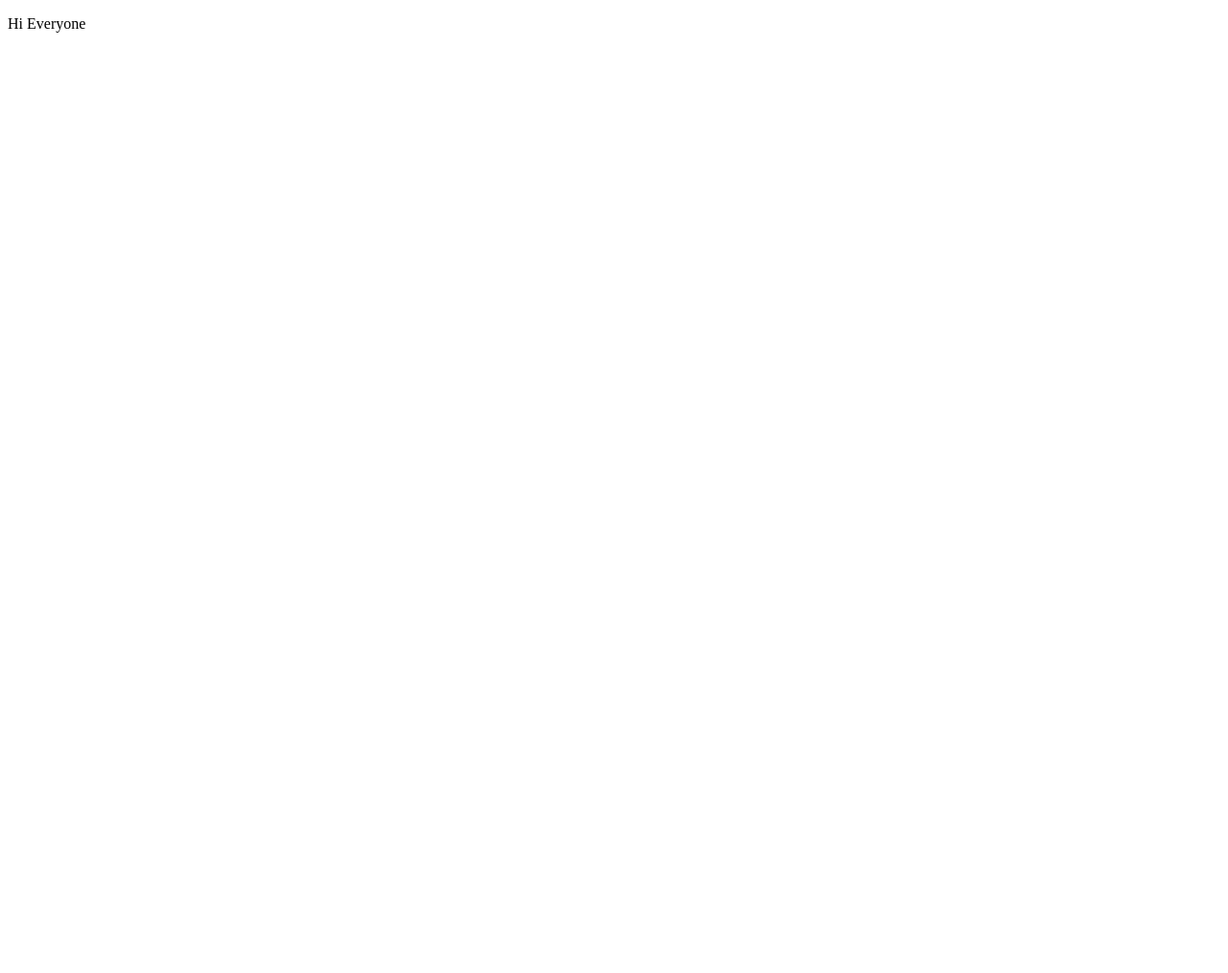
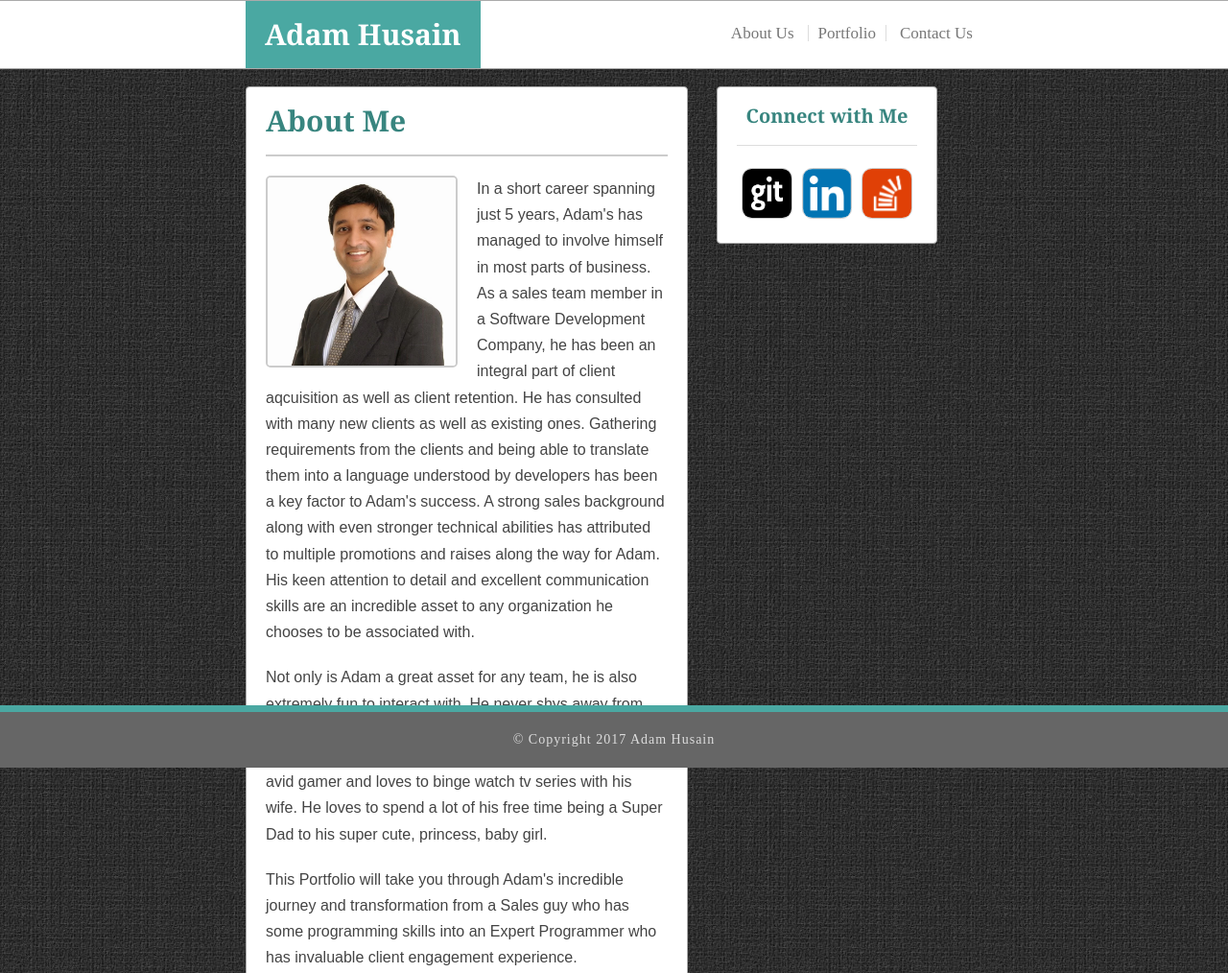
Before and after one commit to medaman/medaman.github.io, a plain HTML site: page index.html in a window 1280 px wide. Shown: the top 1014 px of the page at 96% size. Before the commit the page ends 800 px from the top, so only its background shows below. Drawn offline with Linux system fonts and the light colour scheme.

Commit message:
added Basic Portfolio

```diff
--- /dev/null
+++ b/assets/css/reset.css
@@ -0,0 +1,48 @@
+/* http://meyerweb.com/eric/tools/css/reset/
+   v2.0 | 20110126
+   License: none (public domain)
+*/
+
+html, body, div, span, applet, object, iframe,
+h1, h2, h3, h4, h5, h6, p, blockquote, pre,
+a, abbr, acronym, address, big, cite, code,
+del, dfn, em, img, ins, kbd, q, s, samp,
+small, strike, strong, sub, sup, tt, var,
+b, u, i, center,
+dl, dt, dd, ol, ul, li,
+fieldset, form, label, legend,
+table, caption, tbody, tfoot, thead, tr, th, td,
+article, aside, canvas, details, embed,
+figure, figcaption, footer, header, hgroup,
+menu, nav, output, ruby, section, summary,
+time, mark, audio, video {
+	margin: 0;
+	padding: 0;
+	border: 0;
+	font-size: 100%;
+	font: inherit;
+	vertical-align: baseline;
+}
+/* HTML5 display-role reset for older browsers */
+article, aside, details, figcaption, figure,
+footer, header, hgroup, menu, nav, section {
+	display: block;
+}
+body {
+	line-height: 1;
+}
+ol, ul {
+	list-style: none;
+}
+blockquote, q {
+	quotes: none;
+}
+blockquote:before, blockquote:after,
+q:before, q:after {
+	content: '';
+	content: none;
+}
+table {
+	border-collapse: collapse;
+	border-spacing: 0;
+}
--- /dev/null
+++ b/assets/css/style.css
@@ -0,0 +1,242 @@
+/***************************************************************
+MAIN - CSS
+***************************************************************/
+
+* {
+	box-sizing: border-box;
+}
+
+header{
+	border-bottom: 1px solid #aaa;
+	border-top: 1px solid #aaa;
+	position:fixed;
+	top:0;
+	left:0;
+	width: 100%;
+	background:white;
+}
+
+h1, h2{
+	font-size:30px;
+	font-family: Georgia;
+	font-weight: bold;
+}
+
+h1 {
+	color:#fff;
+	margin-left:20%;
+	padding:20px 20px;
+	float:left;
+	background:#4aa8a2;
+}
+
+h2 {
+	color:#38857f;
+	margin-bottom:20px;
+	padding-bottom:20px;
+	border-bottom: 2px solid #ccc;
+}
+
+h3 {
+	font-family: Georgia;
+	font-weight: bold;
+	font-size: 20px;
+	padding-bottom:20px;
+	margin-bottom:20px;
+	border-bottom: 1px solid #ddd;
+	color:#38857f;
+}
+
+li {
+	display:inline;
+	padding: 0px 5px;
+	border-right:1px solid #ddd;
+}
+
+li:last-child {
+	border-right:0px;
+}
+
+nav {
+	margin-right: 20%;
+	padding-top: 25px;
+	float:right;
+	color:#ddd;
+}
+
+nav > ul > li > a{
+	color:#777;
+	text-decoration: none;
+	padding:5px;
+	font-size:17px;
+}
+
+nav > ul > li > a:hover {
+	border-radius: 5px;
+	color: #fff;
+	background-color: #4aa8a2;
+}
+
+#mainBody {
+	background-image: url("../images/black-textile-pattern.jpg");
+	padding-bottom:50px;
+	min-height:90vh;
+	margin-top: 50px;
+}
+
+#bodyLeft {
+	margin:40px 30px 40px 20%;
+	border-radius: 4px;
+	border: 1px solid #aaa;
+	background-color: #fff;
+	padding:20px 20px 0px 20px;
+	width:36%;
+	float:left;
+}
+
+#bodyLeft:hover, #bodyRight:hover {
+  -webkit-box-shadow: 0px 0px 15px #fff;
+  -moz-box-shadow: 0px 0px 15px #fff;
+  box-shadow: 0px 0px 15px #fff;
+
+}
+
+#profilePic {
+	margin-right: 20px;
+	border: 2px solid #ccc;
+	border-radius: 5px;
+	width:200px;
+	float:left;
+}
+
+.bodyText {
+	font-family: Arial;
+	line-height: 1.7;
+	color:#444;
+	margin-bottom:20px;
+}
+
+#bodyRight{
+	text-align: center;
+	margin:0 20% 0 0 ;
+	border-radius: 4px;
+	border: 1px solid #aaa;
+	margin-top:40px;
+	background-color: #fff;
+	padding:20px;
+	width:18%;
+	float:left;
+}
+
+.socialIcons {
+	width:28%;
+	margin:1.5%;
+	border: 1px solid #ccc;
+	border-radius:20%;
+	background: white;
+}
+
+.socialIcons:hover {
+	background:#4aa8a2;
+  border: 2px solid #ccc;
+  width:35%;
+  margin: -3.5%;
+  -webkit-transition: all .5s ease-out;
+  -moz-transition: all .5s ease-out;
+  -o-transition: all .5s ease-out;
+  -webkit-box-shadow: 0px 0px 30px #000;
+  -moz-box-shadow: 0px 0px 30px #000;
+  box-shadow: 0px 0px 30px #000;
+}
+
+footer {
+	letter-spacing: 1px;
+	color:#ddd;
+	position: fixed;
+	left: 0px;
+	bottom: 0px;
+	width:100%;
+	text-align:center;
+	padding:22px;
+	-webkit-column-rule: #eee;
+	-moz-column-rule: #eee;
+	-o-column-rule: #eee;
+	column-rule: #eee;
+	font-size:14px;
+	background:#666;
+	border-top:7px solid #4aa8a2;
+}
+
+.clearfix {
+	clear:both;
+}
+
+/***************************************************************
+CONTACT - CSS
+***************************************************************/
+
+#contactForm > label {
+	display:block;
+	margin-top:10px;
+	color:#333;
+}
+
+.textInput {
+	width:100%;
+	border: 1px solid #bbb;
+	padding:5px;
+	color:#666;
+}
+
+#contactForm > textarea {
+	border: 1px solid #bbb;
+	width:100%;
+	height:130px;
+	padding:5px;
+	font-family: Arial;
+	font-size:14px;
+}
+
+.submitButton {
+	color:#eee;
+	padding:8px 20px;
+	background: #4aa8a2;
+	border: #3aa8a2;
+	margin: 12px 0;
+}
+
+/***************************************************************
+PORTFOLIO - CSS
+***************************************************************/
+
+.project {
+	width:45%;
+	float:left;
+	margin:0px 5% 20px 0px;
+	position:relative;
+}
+
+.project > img {
+	width:100%;
+	display: block;
+	opacity: .9;
+}
+
+.projectLabel {
+	position:absolute;
+	bottom:6%;
+	width:100%;
+	text-align: center;
+	padding:10px;
+	background-color: #4aa8a2;
+	font-size: 18px;
+	color:#eee;
+	font-weight: bold
+}
+
+.project img:hover {
+	opacity: 1;
+  -webkit-box-shadow: 0px 0px 30px #000;
+  -moz-box-shadow: 0px 0px 30px #000;
+  box-shadow: 0px 0px 30px #000;
+}
--- a/index.html
+++ b/index.html
@@ -1,9 +1,42 @@
 <!DOCTYPE html>
 <html>
 <head>
-	<title>Hi Internet</title>
+	<title>Adam Husain</title>
+	<meta charset="UTF-8">
+	<meta name="google" content="notranslate">
+	<meta http-equiv="Content-Language" content="en">
+	<link rel="stylesheet" type="text/css" href="assets/css/reset.css">
+	<link rel="stylesheet" type="text/css" href="assets/css/style.css">
 </head>
+
 <body>
-	<p>Hi Everyone</p>
+	<header>
+		<h1>Adam Husain</h1>
+		<nav>
+			<ul>
+				<li><a href="index.html">About Us</a>
+				<li><a href="portfolio.html">Portfolio</a></li>
+				<li><a href="contact.html">Contact Us</a></li>
+			</ul>
+		</nav>
+		<div class="clearfix"></div>
+	</header>
+	<div id="mainBody">
+		<div id="bodyLeft">
+			<h2>About Me</h2>
+			<img id="profilePic" src="assets/images/adam.jpg">
+			<p class="bodyText"> In a short career spanning just 5 years, Adam's has managed to involve himself in most parts of business. As a sales team member in a Software Development Company, he has been an integral part of client aqcuisition as well as client retention. He has consulted with many new clients as well as existing ones. Gathering requirements from the clients and being able to translate them into a language understood by developers has been a key factor to Adam's success. A strong sales background along with even stronger technical abilities has attributed to multiple promotions and raises along the way for Adam. His keen attention to detail and excellent communication skills are an incredible asset to any organization he chooses to be associated with.</p>
+			<p class="bodyText">Not only is Adam a great asset for any team, he is also extremely fun to interact with. He never shys away from taking the responsibility of organizing events such as cultural ones and sports ones. In his spare time, he is an avid gamer and loves to binge watch tv series with his wife. He loves to spend a lot of his free time being a Super Dad to his super cute, princess, baby girl.</p>
+			<p class="bodyText">This Portfolio will take you through Adam's incredible journey and transformation from a Sales guy who has some programming skills into an Expert Programmer who has invaluable client engagement experience.</p>
+		</div>
+		<div id="bodyRight">
+			<h3>Connect with Me</h3>
+			<a href="https://github.com/medaman" target="_blank"><img class="socialIcons" src="assets/images/github.png"></a>
+			<a href="https://www.linkedin.com/in/adamhusain/" target="_blank"><img  class="socialIcons" src="assets/images/linkedin.png"></a>
+			<a href="https://stackexchange.com/users/10996318/adam" target="_blank"><img class="socialIcons" src="assets/images/stackoverflow.png"></a>
+		</div>
+		<div class="clearfix"></div>
+	</div>
+	<footer>&copy; Copyright 2017 Adam Husain</footer>
 </body>
 </html>
```
Also changed, not shown: contact.html (added, +47 -0 lines), portfolio.html (added, +58 -0 lines), README.md (added), assets/images/adam.jpg (added), assets/images/black-textile-pattern.jpg (added), assets/images/bottles.jpg (added), assets/images/building.jpg (added), assets/images/cricket.jpg (added), assets/images/fruits.jpg (added), assets/images/github.png (added), assets/images/headphones.jpg (added), assets/images/linkedin.png (added), assets/images/stackoverflow.png (added).
